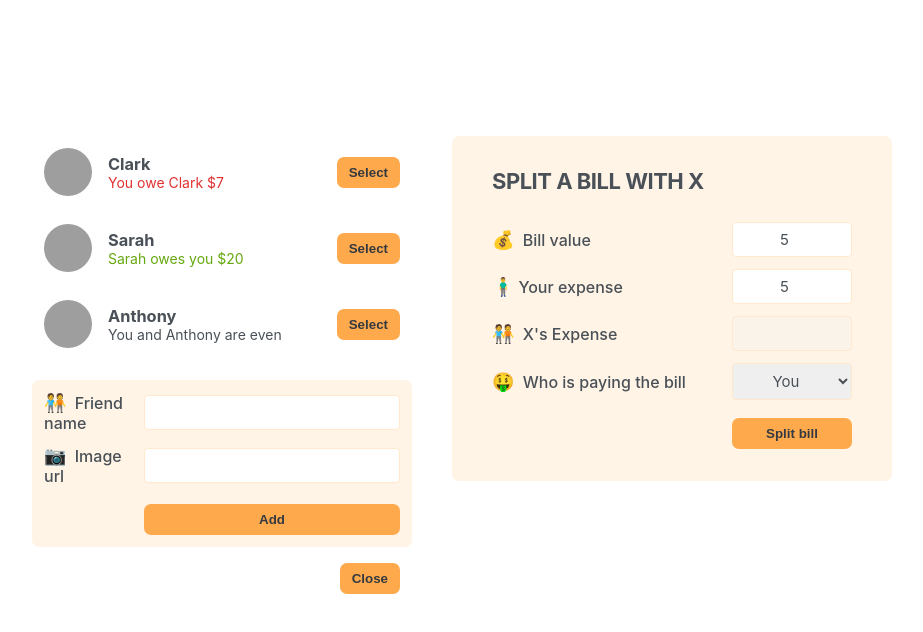
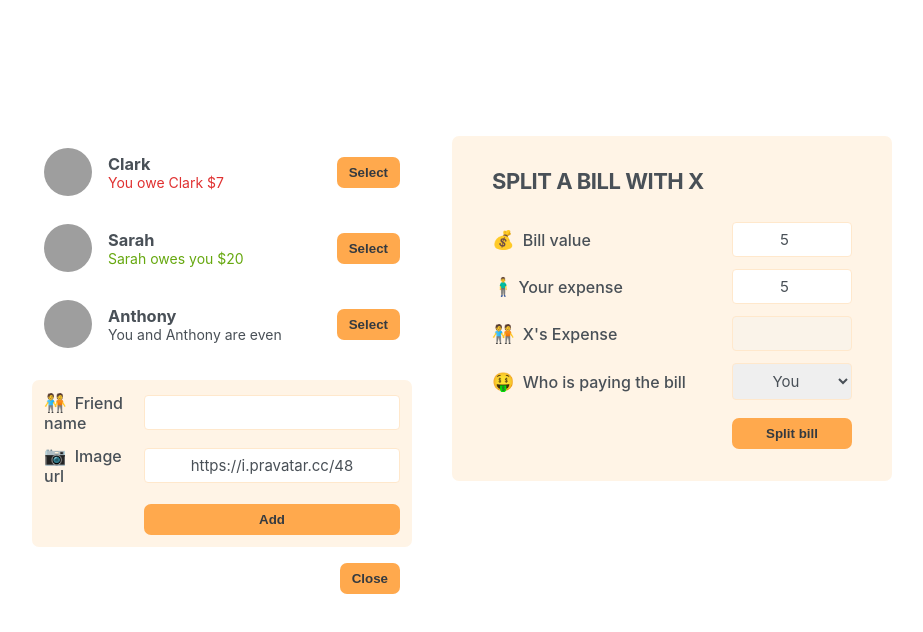
Before and after one commit to Marshal10/Eat-N-Split-App-using-react, a React (Create React App) app: page / in a window 1280 px wide. Both pictures are taken after typing "5", "5" into the empty fields and a click on the button "Add Friend". Shown: the top 632 px of the page, without its empty margins (178-1101 px from the left). Built offline with nearby package versions, Linux system fonts and the light colour scheme; grey boxes are pictures that could not be loaded.

Commit message:
Adding a friend functionality

```diff
--- a/src/App.js
+++ b/src/App.js
@@ -23,15 +23,22 @@ const initialFriends = [
 
 export default function App() {
   const [showAddFriend, setShowAddFriend] = useState(false);
+  const [friends, setFriends] = useState(initialFriends);
 
   function handleShowAddFriend() {
     setShowAddFriend((s) => !s);
   }
+
+  function handleAddFriend(friend) {
+    setFriends((f) => [...f, friend]);
+    setShowAddFriend(false);
+  }
+
   return (
     <div className="app">
       <div className="left">
-        <FriendsList />
-        {showAddFriend && <FriendAddForm />}
+        <FriendsList friends={friends} />
+        {showAddFriend && <FriendAddForm handleAddFriend={handleAddFriend} />}
         <Button onClick={handleShowAddFriend}>
           {showAddFriend ? "Close" : "Add Friend"}
         </Button>
@@ -51,8 +58,7 @@ function Button({ children, onClick }) {
   );
 }
 
-function FriendsList() {
-  const friends = initialFriends;
+function FriendsList({ friends }) {
   return (
     <ul>
       {friends.map((friend) => (
@@ -85,14 +91,36 @@ function Friend({ friend }) {
   );
 }
 
-function FriendAddForm() {
+function FriendAddForm({ handleAddFriend }) {
+  const [name, setName] = useState("");
+  const [image, setImage] = useState("https://i.pravatar.cc/48");
+
+  function handleSubmit(e) {
+    e.preventDefault();
+    if (!name || !image) return;
+
+    const id = crypto.randomUUID();
+    const newFriend = { id, name, image: `${image}?=${id}`, balance: 0 };
+    handleAddFriend(newFriend);
+    setName("");
+    setImage("https://i.pravatar.cc/48");
+  }
+
   return (
-    <form className="add-form">
+    <form className="add-form" onSubmit={handleSubmit}>
       <label>🧑‍🤝‍🧑 Friend name</label>
-      <input type="text"></input>
+      <input
+        type="text"
+        value={name}
+        onChange={(e) => setName((n) => e.target.value)}
+      ></input>
 
       <label>📷 Image url</label>
-      <input type="text"></input>
+      <input
+        type="text"
+        value={image}
+        onChange={(e) => setImage((i) => e.target.value)}
+      ></input>
 
       <Button>Add</Button>
     </form>
```
